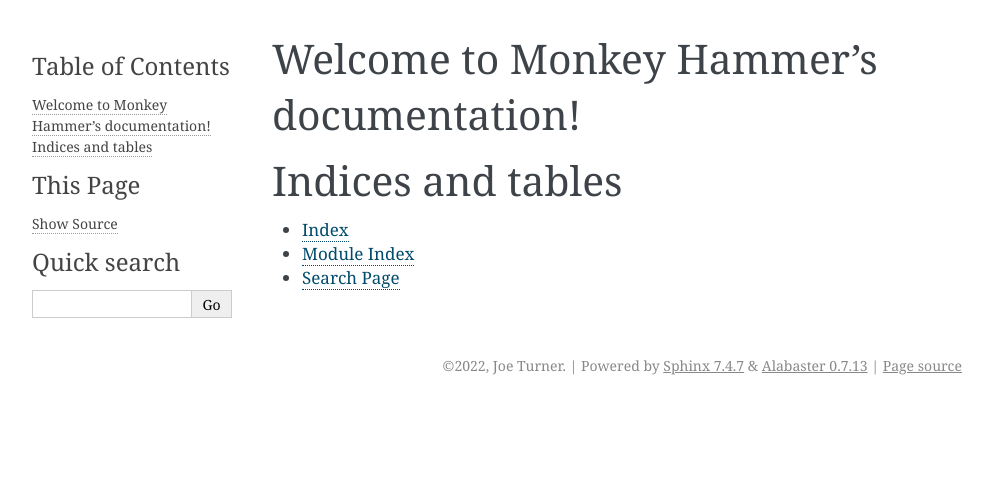
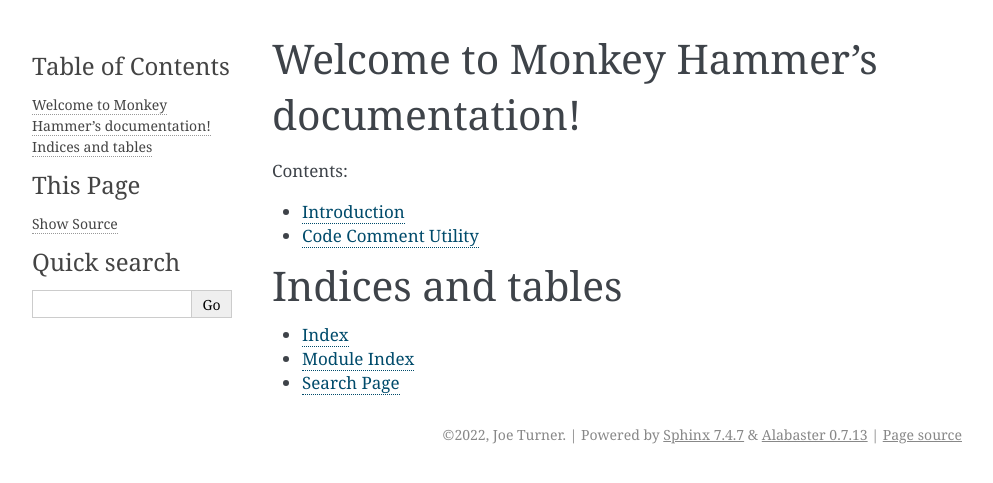
Before and after one commit to IO-Industrial/monkey-hammer, a Sphinx documentation site: the page built from doc/index.rst, in a window 1280 px wide. Shown: the top 483 px of the page, without its empty margins (148-1141 px from the left). Built offline with Sphinx 7.4.7, drawn with Linux system fonts in a browser that asks for light colours.

Commit message:
Stub in documentation

```diff
--- a/doc/index.rst
+++ b/doc/index.rst
@@ -10,7 +10,8 @@
    :maxdepth: 2
    :caption: Contents:
 
-
+   intro.rst
+   monkey-comment.rst
 
 Indices and tables
 ==================
--- /dev/null
+++ b/doc/intro.rst
@@ -0,0 +1,3 @@
+=============
+Introduction
+=============
--- /dev/null
+++ b/doc/monkey-comment.rst
@@ -0,0 +1,3 @@
+====================
+Code Comment Utility
+====================
```
